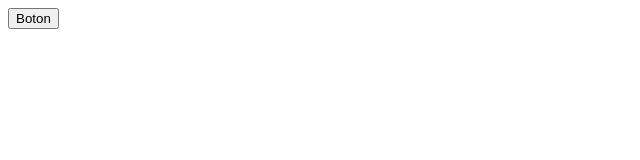
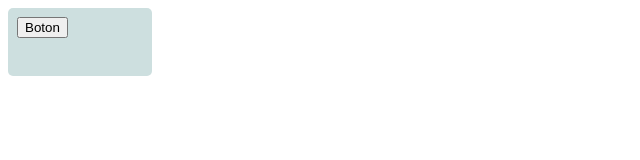
Before and after one commit to UBRNL/ejerccios, a website: page ejerccios/index.html in a window 1280 px wide. Shown: the whole page, without its empty margins (0-640 px from the left). Drawn offline with nearby package versions, Linux system fonts and the light colour scheme.

Commit message:
Ingreso hoja de stylo

```diff
--- a/ejerccios/index.html
+++ b/ejerccios/index.html
@@ -6,9 +6,13 @@
     <meta name="viewport" content="width=device-width, initial-scale=1.0">
     <title>Ejemplo</title>
     <script src="https://code.jquery.com/jquery-3.6.3.min.js"></script>
+    <link rel="stylesheet" href="style.css">
 </head>
 <body>
-    <button id="btn">Boton</button>
+    <div class="boton">
+        <button id="btn">Boton</button>
+    </div>
+
 </body>
 <script src="index.js"></script>
 </html>
--- /dev/null
+++ b/ejerccios/style.css
@@ -0,0 +1,7 @@
+.boton{
+    background-color: rgb(205, 223, 223);
+    width: 10%;
+    height: 50px;
+    border-radius: 5px;
+    padding: 9px;
+}
```
